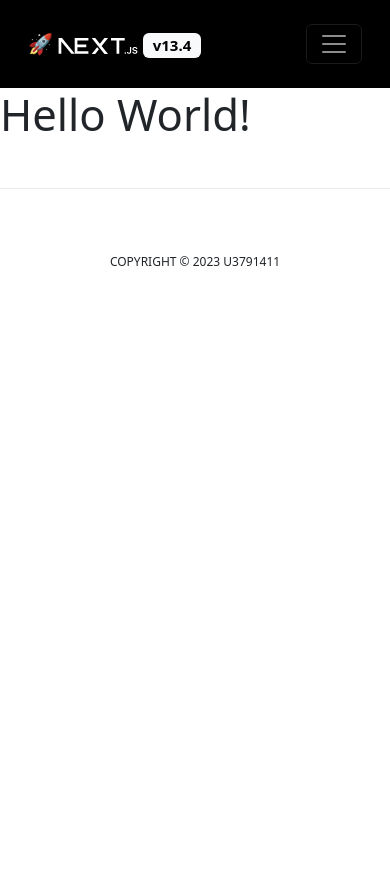
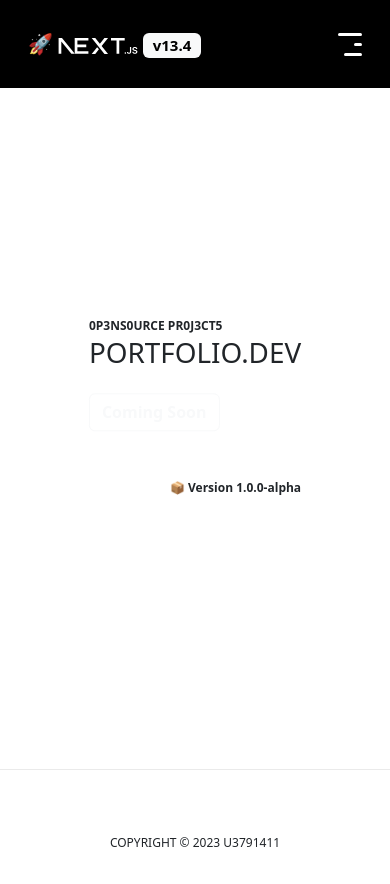
Before and after one commit to U3791411/portfolio.dev, a Next.js app: page / in a window 390 px wide. Before the commit the page ends 844 px from the top, so only its background shows below. Built offline with nearby package versions, Linux system fonts and the light colour scheme.

Commit message:
BUILD: Homepage Version 1.0-alpha

```diff
--- a/src/app/footer.module.scss
+++ /dev/null
@@ -1,7 +0,0 @@
-.footer {
-  text-align: center;
-  margin-top: 3rem;
-  padding: 2rem 0;
-  border-top: 1px solid #eaeaea;
-  small { font-size: 12px; }
-}
--- a/src/app/footer.tsx
+++ b/src/app/footer.tsx
@@ -5,7 +5,7 @@ const Footer = () => {
   const currentDate = new Date();
 
   return (
-    <footer className={style.footer}>
+    <footer className="footer">
       <span>
         <Image
           style={{ filter: 'invert(1' }}
--- a/src/app/navigation.tsx
+++ b/src/app/navigation.tsx
@@ -10,7 +10,7 @@ const Navigation = () => {
   }, [])
 
   return (
-    <nav className="navbar navbar-dark navbar-expand-md sticky-top bg-black">
+    <nav className="navbar navbar-dark bg-black navbar-expand-md sticky-top">
       <div className="container-fluid m-3">
         <Link className="navbar-brand d-block-inline" href="/">
           <span>&#x1F680;</span>
@@ -25,14 +25,17 @@ const Navigation = () => {
           <span className="badge bg-light text-black ml-1">v13.4</span>
         </Link>
         <button
-          className="navbar-toggler"
+          className="navbar-toggler collapsed d-flex flex-column justify-content-around"
           type="button"
           data-bs-toggle="collapse"
           data-bs-target="#toggleNavigationBar"
           aria-controls="toggleNavigationBar"
           aria-expanded="false"
-          aria-label="toggle navigation bar"
-        > <span className="navbar-toggler-icon"></span>
+          aria-label="toggle navigation"
+        >
+          <span className="custom-toggler-icon top-bar d-md-none"></span>
+          <span className="custom-toggler-icon mid-bar d-md-none"></span>
+          <span className="custom-toggler-icon low-bar d-md-none"></span>
         </button>
         <div className="collapse navbar-collapse" id="toggleNavigationBar">
           <ul className="navbar-nav text-uppercase">
--- a/src/app/page.tsx
+++ b/src/app/page.tsx
@@ -1,7 +1,24 @@
+const metaContent: MetaContent = {
+  text: '0P3NS0URCE PR0J3CT5',
+  title: 'PORTFOLIO.DEV',
+  version: 'Version 1.0.0-alpha',
+}
+
 export default function HomePage() {
   return (
-    <div>
-      <h1 className="display-1">Hello World!</h1>
+    <div className="container-100vh">
+      <div className="center-xy">
+        <small className="fw-bold">{metaContent.text}</small>
+        <h1 className="pb-3">{metaContent.title}</h1>
+        <a
+          className="btn btn-outline-light text-capitalize fw-bold"
+          href="#"
+        > Coming Soon
+        </a>
+        <div className="d-flex justify-content-end mt-5">
+          <small className="fw-bold">&#x1F4E6; {metaContent.version}</small>
+        </div>
+      </div>
     </div>
   );
 }
--- /dev/null
+++ b/styles/_mixins.scss
@@ -0,0 +1,11 @@
+@mixin zero_mp {
+  margin: 0;
+  padding: 0;
+}
+
+@mixin center_xy {
+  position: absolute;
+  top: 50%;
+  left: 50%;
+  transform: translate(-50%, -50%);
+}
--- /dev/null
+++ b/styles/_module.scss
@@ -0,0 +1,92 @@
+.navbar {
+  .navbar-toggler,
+  .navbar-toggler:focus,
+  .navbar-toggler:active,
+  .navbar-toggler-icon:focus {
+    outline: 0;
+    box-shadow: none;
+    border: 0;
+  }
+  .navbar-toggler {
+    position: relative;
+    width: 20px;
+    height: 20px;
+    transition: .5s ease-in-out;
+    span { @include zero_mp; }
+    .custom-toggler-icon {
+      position: absolute;
+      right: 0;
+      width: 100%;
+      height: 3px;
+      display: block;
+      opacity: 1;
+      border-radius: 10px;
+      transform: rotate(0deg);
+      background: white;
+      transition: .25s ease-in-out;
+    }
+    .mid-bar {
+      margin-top: 0;
+      width: 35%;
+      opacity: 0;
+      filter: alpha(opacity=0);
+    }
+    .top-bar {
+      margin-top: 0;
+      width: 100%;
+      transform: rotate(135deg);
+    }
+    .low-bar {
+      margin-top: 0;
+      width: 75%;
+      transform: rotate(-135deg);
+    }
+  }
+  .navbar-toggler.collapsed {
+    .top-bar {
+      margin-top: -20px;
+      transform: rotate(0deg);
+    }
+    .mid-bar {
+      opacity: 1;
+      filter: alpha(opacity=100);
+    }
+    .low-bar {
+      margin-top: 20px;
+      transform: rotate(0deg);
+    }
+  }
+  #toggleNavigationBar {
+    .navbar-nav {
+      margin-left: auto;
+      font-size: 12px;
+      @include media-breakpoint-up(sm) { font-size: 1rem; }
+      @include media-breakpoint-down(lg) { text-align: center; }
+      ul {
+        li {
+          margin-top: 0;
+          margin-bottom: 0;
+        }
+      }
+    }
+  }
+}
+
+.footer {
+  text-align: center;
+  margin-top: 3rem;
+  padding: 2rem 0;
+  border-top: 1px solid #eaeaea;
+  small { font-size: 12px; }
+}
+
+.container-100vh {
+  position: relative;
+  min-height: 75vh;
+  @include media-breakpoint-up(md) { min-height: 90vh; }
+  @include media-breakpoint-up(lg) { min-height: 100vh; }
+  .center-xy {
+    @include center_xy;
+    small { font-size: 12px; }
+  }
+}
--- a/styles/globals.scss
+++ b/styles/globals.scss
@@ -1,4 +1,6 @@
 @import '~bootstrap/scss/bootstrap';
+@import './mixins';
+@import './module';
 
 @media (prefers-color-scheme: dark) {
   html { color-scheme: dark; }
--- /dev/null
+++ b/types.d.ts
@@ -0,0 +1,5 @@
+type MetaContent = {
+  text: string,
+  title: string,
+  version?: string,
+}
```
